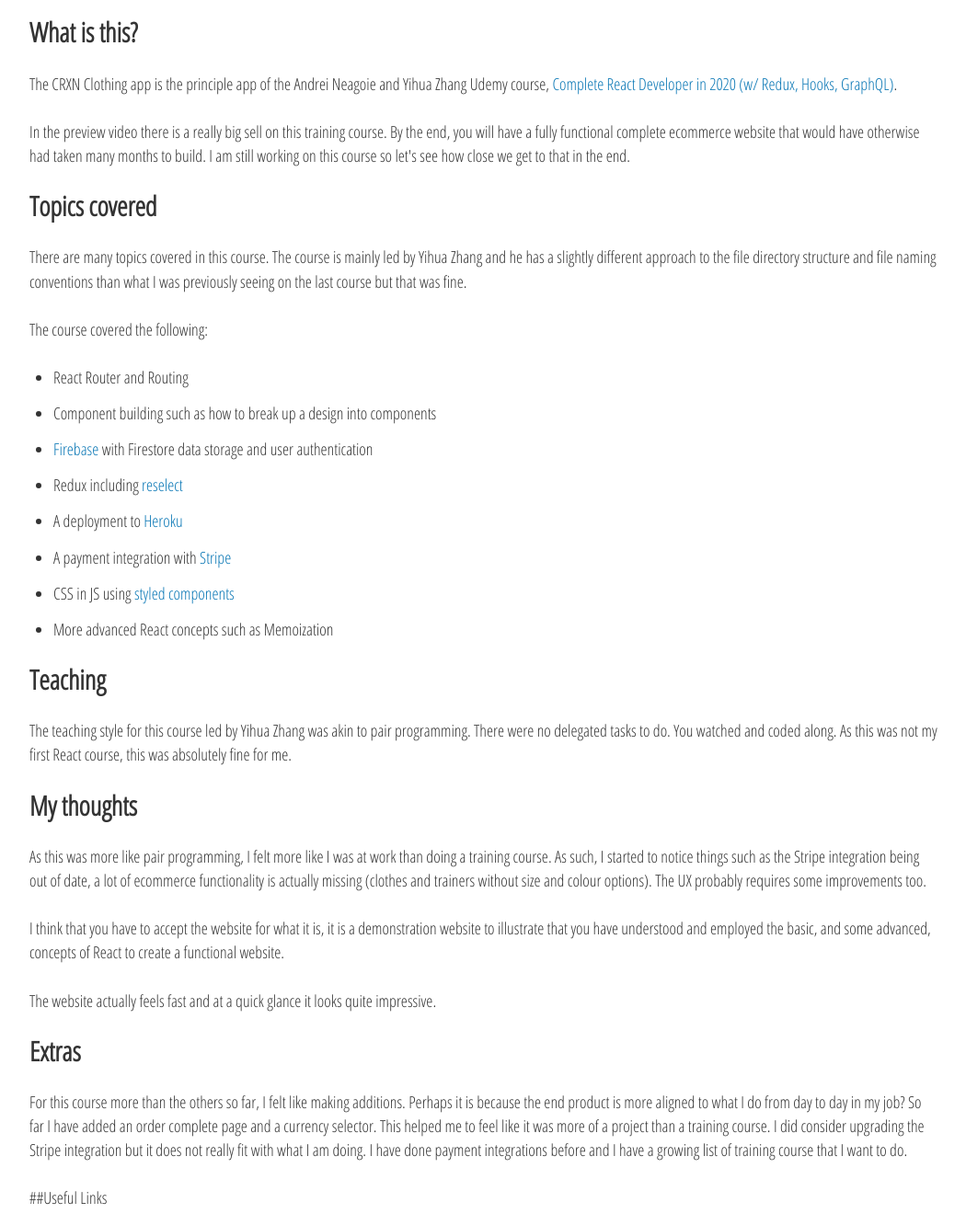
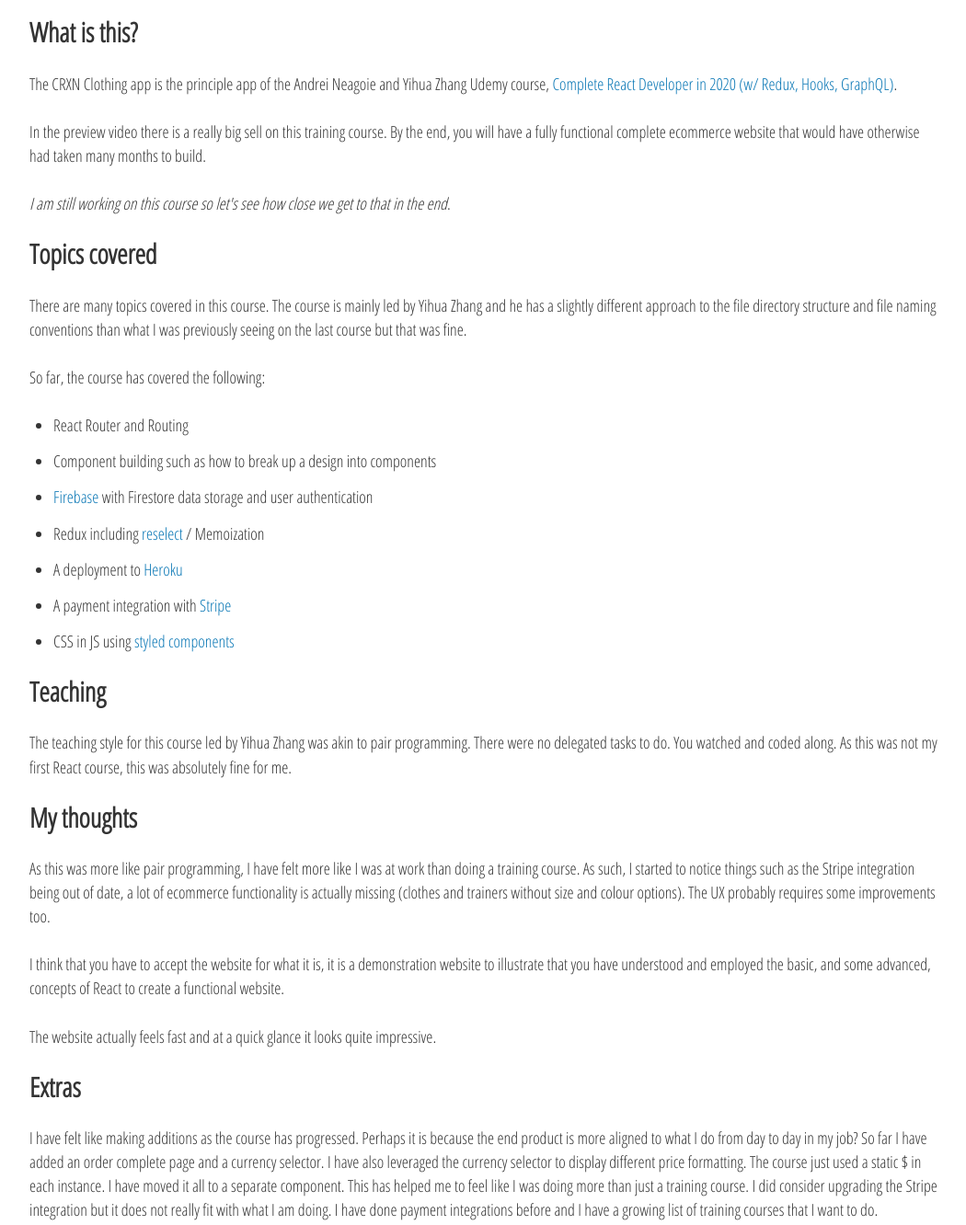
Before and after one commit to andrew-lilley/portfolio, a Gatsby site: page /portfolio/complete-react-developer-crxn-clothing in a window 1280 px wide. Shown: the part 400-1732 px from the top of the page at 92% size, without its empty margins (114-1164 px from the left). Built offline with nearby package versions, Linux system fonts and the light colour scheme; Gatsby itself is replaced by a stand-in of ours.

Commit message:
Update the content for the crxn clothing project.... I should really think about a CMS option for this Gatsby website

```diff
--- a/src/posts/complete-react-developer-crxn-clothing/complete-react-developer-crxn-clothing.md
+++ b/src/posts/complete-react-developer-crxn-clothing/complete-react-developer-crxn-clothing.md
@@ -7,22 +7,23 @@ date: "2020-06-17"
 
 The CRXN Clothing app is the principle app of the Andrei Neagoie and Yihua Zhang Udemy course, [Complete React Developer in 2020 (w/ Redux, Hooks, GraphQL)](https://www.udemy.com/course/complete-react-developer-zero-to-mastery/).
 
-In the preview video there is a really big sell on this training course. By the end, you will have a fully functional complete ecommerce website that would have otherwise had taken many months to build. I am still working on this course so let's see how close we get to that in the end.
+In the preview video there is a really big sell on this training course. By the end, you will have a fully functional complete ecommerce website that would have otherwise had taken many months to build.
+
+*I am still working on this course so let's see how close we get to that in the end*.
 
 ## Topics covered
 
 There are many topics covered in this course. The course is mainly led by Yihua Zhang and he has a slightly different approach to the file directory structure and file naming conventions than what I was previously seeing on the last course but that was fine.
 
-The course covered the following:
+So far, the course has covered the following:
 
 * React Router and Routing
 * Component building such as how to break up a design into components
 * [Firebase](https://firebase.google.com/) with Firestore data storage and user authentication
-* Redux including [reselect](https://github.com/reduxjs/reselect)
+* Redux including [reselect](https://github.com/reduxjs/reselect) / Memoization
 * A deployment to [Heroku](https://www.heroku.com/)
 * A payment integration with [Stripe](https://stripe.com/)
 * CSS in JS using [styled components](https://styled-components.com/)
-* More advanced React concepts such as Memoization
 
 ## Teaching
 
@@ -30,7 +31,7 @@ The teaching style for this course led by Yihua Zhang was akin to pair programmi
 
 ## My thoughts
 
-As this was more like pair programming, I felt more like I was at work than doing a training course. As such, I started to notice things such as the Stripe integration being out of date, a lot of ecommerce functionality is actually missing (clothes and trainers without size and colour options). The UX probably requires some improvements too.
+As this was more like pair programming, I have felt more like I was at work than doing a training course. As such, I started to notice things such as the Stripe integration being out of date, a lot of ecommerce functionality is actually missing (clothes and trainers without size and colour options). The UX probably requires some improvements too.
 
 I think that you have to accept the website for what it is, it is a demonstration website to illustrate that you have understood and employed the basic, and some advanced, concepts of React to create a functional website.
 
@@ -38,7 +39,7 @@ The website actually feels fast and at a quick glance it looks quite impressive.
 
 ## Extras
 
-For this course more than the others so far, I felt like making additions. Perhaps it is because the end product is more aligned to what I do from day to day in my job? So far I have added an order complete page and a currency selector. This helped me to feel like it was more of a project than a training course. I did consider upgrading the Stripe integration but it does not really fit with what I am doing. I have done payment integrations before and I have a growing list of training course that I want to do.
+I have felt like making additions as the course has progressed. Perhaps it is because the end product is more aligned to what I do from day to day in my job? So far I have added an order complete page and a currency selector. I have also leveraged the currency selector to display different price formatting. The course just used a static $ in each instance. I have moved it all to a separate component. This has helped me to feel like I was doing more than just a training course. I did consider upgrading the Stripe integration but it does not really fit with what I am doing. I have done payment integrations before and I have a growing list of training courses that I want to do.
 
 ##Useful Links
 
```
